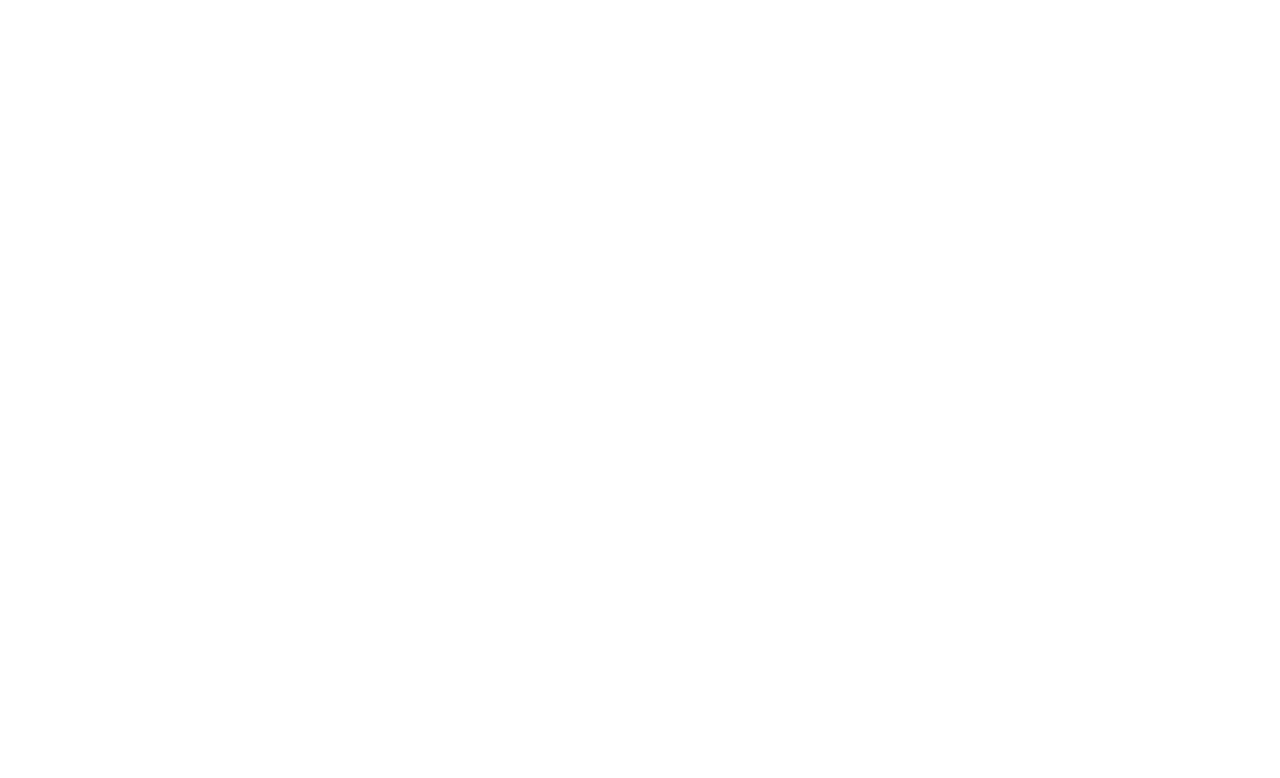
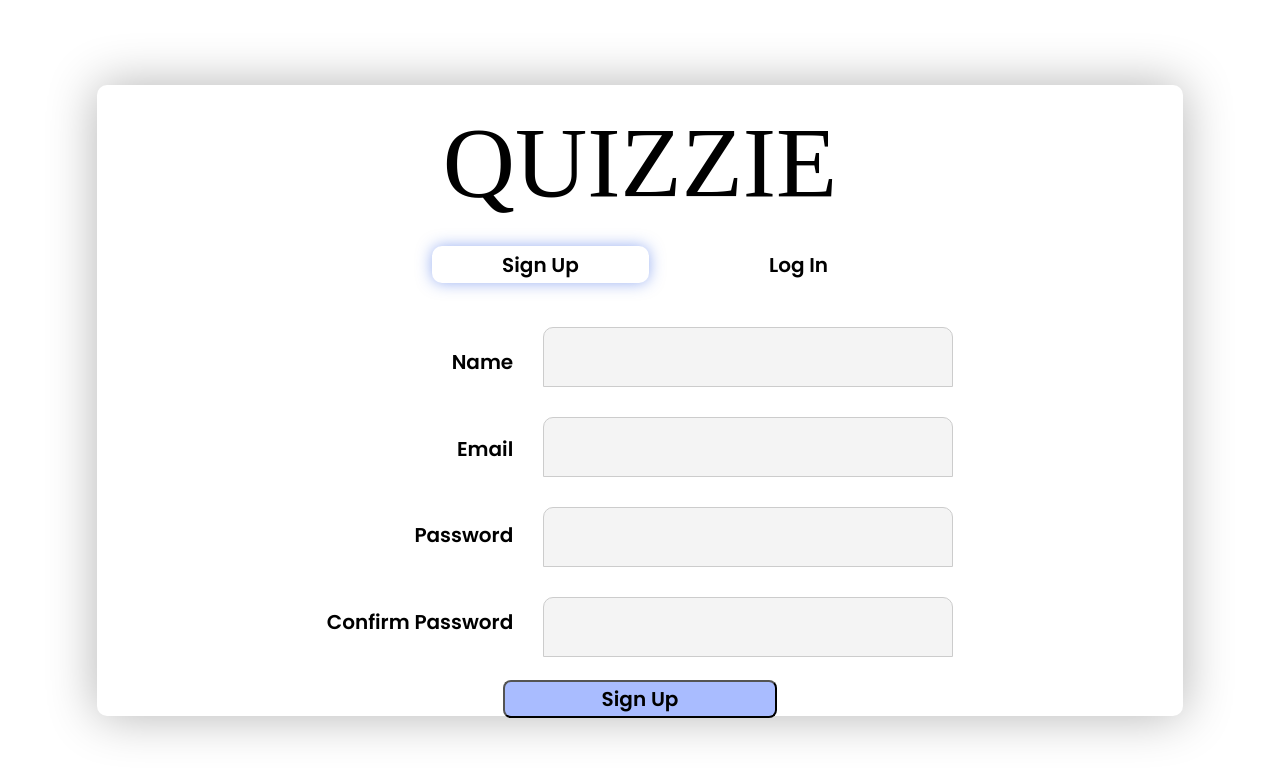
Before and after one commit to Ajchavan17/quizziev2, a React (Vite) app: page /signup in a window 1280 px wide. Before the commit this address had no page. Shown: the top 778 px of the page. Built offline with nearby package versions, Linux system fonts and the light colour scheme; a web font is replaced by a local one.

Commit message:
Updated the signUp/login backend functionality. Adding the user to mongodb and getting the login credentials to verify the user.

```diff
--- a/src/App.jsx
+++ b/src/App.jsx
@@ -10,6 +10,7 @@
 import ProtectedRoute from "./components/ProtectedRoute";
 import Dashboard from "./pages/Dashboard";
 import Login from "./pages/Login";
+import Signup from "./pages/Signup";
 
 function App() {
   return (
@@ -25,6 +26,7 @@
             }
           />
           <Route path="/login" element={<Login />} />
+          <Route path="/signup" element={<Signup />} />
           <Route path="/" element={<Navigate to="/dashboard" />} />
         </Routes>
       </Router>
--- a/src/pages/Login.css
+++ b/src/pages/Login.css
@@ -143,3 +143,27 @@
   font-size: 0.8em;
   margin-top: 5px;
 }
+
+.error-message {
+  position: absolute;
+  transform: translate(0, 500px);
+  margin-top: 100px;
+  color: red;
+  margin-top: 10px;
+  font-size: 20px;
+}
+
+.confirm-password-error,
+.password-error {
+  position: absolute;
+  color: red;
+  font-size: 17px;
+  backdrop-filter: blur(8px);
+}
+
+.password-error {
+  transform: translate(10px, 200px);
+}
+.confirm-password-error {
+  transform: translate(10px, 285px);
+}
--- a/src/pages/Login.jsx
+++ b/src/pages/Login.jsx
@@ -15,79 +15,40 @@
     confirmPassword: "",
   });
 
-  const [errors, setErrors] = useState({});
-
-  const validateField = (name, value) => {
-    let error = "";
-
-    switch (name) {
-      case "name":
-        if (!value.trim()) {
-          error = "Invalid name";
-        }
-        break;
-      case "email":
-        const emailPattern = /^[^\s@]+@[^\s@]+\.[^\s@]+$/;
-        if (!value.match(emailPattern)) {
-          error = "Invalid email";
-        }
-        break;
-      case "password":
-        const passwordPattern = /^(?=.*[A-Za-z])(?=.*\d)[A-Za-z\d@$!%*?&]{8,}$/;
-        if (!value.match(passwordPattern)) {
-          error = "Weak password";
-        }
-        break;
-      case "confirmPassword":
-        if (value !== formData.password) {
-          error = "Passwords do not match";
-        }
-        break;
-      default:
-        break;
-    }
-
-    return error;
-  };
-
-  const validateForm = () => {
-    const formErrors = {};
-    Object.keys(formData).forEach((key) => {
-      const error = validateField(key, formData[key]);
-      if (error) {
-        formErrors[key] = error;
-      }
-    });
-
-    setErrors(formErrors);
-    console.log("Validation errors:", formErrors);
-
-    return Object.keys(formErrors).length === 0;
-  };
+  const [formError, setFormError] = useState("");
 
   const handleChange = (e) => {
     const { name, value } = e.target;
     setFormData({ ...formData, [name]: value });
-
-    const error = validateField(name, value);
-    setErrors({ ...errors, [name]: error });
   };
 
   const handleSubmit = async (e) => {
     e.preventDefault();
 
-    if (!validateForm()) {
-      return;
+    try {
+      const response = await fetch(`http://localhost:5000/api/auth/login`, {
+        method: "POST",
+        headers: {
+          "Content-Type": "application/json",
+        },
+        body: JSON.stringify(formData),
+      });
+
+      const data = await response.json();
+
+      if (response.ok) {
+        login(data.token);
+        navigate("/dashboard");
+      } else {
+        setFormError(data.message || "Invalid email or password");
+      }
+    } catch (error) {
+      setFormError("Server error");
     }
+  };
 
-    if (isLogin) {
-      console.log("Logging in:", formData);
-      login();
-      navigate("/dashboard");
-    } else {
-      console.log("Signing up:", formData);
-      navigate("/login");
-    }
+  const handleRedirect = () => {
+    navigate("/signup");
   };
 
   return (
@@ -96,74 +57,36 @@
         <div className="auth-header">
           <h2>QUIZZIE</h2>
           <div className="toggle-buttons">
-            <button
-              className={!isLogin ? "active" : ""}
-              onClick={() => setIsLogin(false)}
-            >
-              Sign Up
-            </button>
-            <button
-              className={isLogin ? "active" : ""}
-              onClick={() => setIsLogin(true)}
-            >
-              Log In
-            </button>
+            <button onClick={handleRedirect}>Sign Up</button>
+            <button className="active">Log In</button>
           </div>
         </div>
+        {formError && <div className="error-message">{formError}</div>}
         <form onSubmit={handleSubmit}>
           <div className="from-contianer">
             <div className="form-fields-title">
-              {!isLogin && <h1>Name</h1>}
               <h1>Email</h1>
               <h1>Password</h1>
-              {!isLogin && <h1>Confirm Password</h1>}
             </div>
             <div className="form-fields-input">
-              {!isLogin && (
-                <input
-                  type="text"
-                  name="name"
-                  value={formData.name}
-                  onChange={handleChange}
-                  className={errors.name ? "input-error" : ""}
-                  placeholder={errors.name ? errors.name : "Name"}
-                />
-              )}
               <input
                 type="email"
                 name="email"
                 value={formData.email}
                 onChange={handleChange}
-                className={errors.email ? "input-error" : ""}
-                placeholder={errors.email ? errors.email : "Email"}
               />
               <input
                 type="password"
                 name="password"
                 value={formData.password}
                 onChange={handleChange}
-                className={errors.password ? "input-error" : ""}
-                placeholder={errors.password ? errors.password : "Password"}
               />
-              {!isLogin && (
-                <input
-                  type="password"
-                  name="confirmPassword"
-                  value={formData.confirmPassword}
-                  onChange={handleChange}
-                  className={errors.confirmPassword ? "input-error" : ""}
-                  placeholder={
-                    errors.confirmPassword
-                      ? errors.confirmPassword
-                      : "Confirm Password"
-                  }
-                />
-              )}
             </div>
           </div>
+
           <div>
-            <button type="submit" className="submit-btn" onClick={handleSubmit}>
-              {isLogin ? "Log In" : "Sign Up"}
+            <button type="submit" className="submit-btn">
+              Log In
             </button>
           </div>
         </form>
--- /dev/null
+++ b/src/pages/Signup.jsx
@@ -0,0 +1,179 @@
+import React, { useState } from "react";
+import "./Login.css";
+import { useAuth } from "../context/AuthContext";
+import { useNavigate } from "react-router-dom";
+
+function Login() {
+  const { login } = useAuth();
+  const navigate = useNavigate();
+
+  const [isLogin, setIsLogin] = useState(true);
+  const [formData, setFormData] = useState({
+    name: "",
+    email: "",
+    password: "",
+    confirmPassword: "",
+  });
+
+  const [errors, setErrors] = useState({});
+  const [formError, setFormError] = useState("");
+
+  const validateField = (name, value) => {
+    let error = "";
+
+    switch (name) {
+      case "name":
+        if (!value.trim()) {
+          error = "Invalid name";
+        }
+        break;
+      case "email":
+        const emailPattern = /^[^\s@]+@[^\s@]+\.[^\s@]+$/;
+        if (!value.match(emailPattern)) {
+          error = "Invalid email";
+        }
+        break;
+      case "password":
+        const passwordPattern = /^(?=.*[A-Za-z])(?=.*\d)[A-Za-z\d@$!%*?&]{8,}$/;
+        if (!value.match(passwordPattern)) {
+          error = "Weak password";
+        }
+        break;
+      case "confirmPassword":
+        if (value !== formData.password) {
+          error = "Passwords do not match";
+        }
+        break;
+      default:
+        break;
+    }
+
+    return error;
+  };
+
+  const validateForm = () => {
+    const formErrors = {};
+    Object.keys(formData).forEach((key) => {
+      const error = validateField(key, formData[key]);
+      if (error) {
+        formErrors[key] = error;
+      }
+    });
+
+    setErrors(formErrors);
+    console.log("Validation errors:", formErrors);
+
+    return Object.keys(formErrors).length === 0;
+  };
+
+  const handleChange = (e) => {
+    const { name, value } = e.target;
+    setFormData({ ...formData, [name]: value });
+
+    const error = validateField(name, value);
+    setErrors({ ...errors, [name]: error });
+  };
+
+  const handleSubmit = async (e) => {
+    e.preventDefault();
+
+    if (!validateForm()) {
+      return;
+    }
+
+    try {
+      const response = await fetch(`http://localhost:5000/api/auth/signup`, {
+        method: "POST",
+        headers: {
+          "Content-Type": "application/json",
+        },
+        body: JSON.stringify(formData),
+      });
+
+      const data = await response.json();
+
+      if (response.ok) {
+        // login(data.token);
+        navigate("/login");
+      } else {
+        setFormError(data.message || "An error occurred");
+      }
+    } catch (error) {
+      setFormError("Server error");
+    }
+  };
+
+  const handleRedirect = () => {
+    navigate("/login");
+  };
+
+  return (
+    <div className="container">
+      <div className="auth-container">
+        <div className="auth-header">
+          <h2>QUIZZIE</h2>
+          <div className="toggle-buttons">
+            <button className="active">Sign Up</button>
+            <button onClick={handleRedirect}>Log In</button>
+          </div>
+        </div>
+        <form onSubmit={handleSubmit}>
+          <div className="from-contianer">
+            <div className="form-fields-title">
+              <h1>Name</h1>
+              <h1>Email</h1>
+              <h1>Password</h1>
+              <h1>Confirm Password</h1>
+            </div>
+            <div className="form-fields-input">
+              <input
+                type="text"
+                name="name"
+                value={formData.name}
+                onChange={handleChange}
+                className={errors.name ? "input-error" : ""}
+                placeholder={errors.name || ""}
+              />
+
+              <input
+                type="email"
+                name="email"
+                value={formData.email}
+                onChange={handleChange}
+                className={errors.email ? "input-error" : ""}
+                placeholder={errors.email || ""}
+              />
+              <input
+                type="password"
+                name="password"
+                value={formData.password}
+                onChange={handleChange}
+                className={errors.password ? "input-error" : ""}
+              />
+              <span className="password-error">
+                {errors.password ? errors.password : ""}
+              </span>
+              <input
+                type="password"
+                name="confirmPassword"
+                value={formData.confirmPassword}
+                onChange={handleChange}
+                className={errors.confirmPassword ? "input-error" : ""}
+              />
+              <span className="confirm-password-error">
+                {errors.confirmPassword ? errors.confirmPassword : ""}
+              </span>
+            </div>
+          </div>
+          <div>
+            <button type="submit" className="submit-btn">
+              Sign Up
+            </button>
+          </div>
+        </form>
+      </div>
+    </div>
+  );
+}
+
+export default Login;
```
